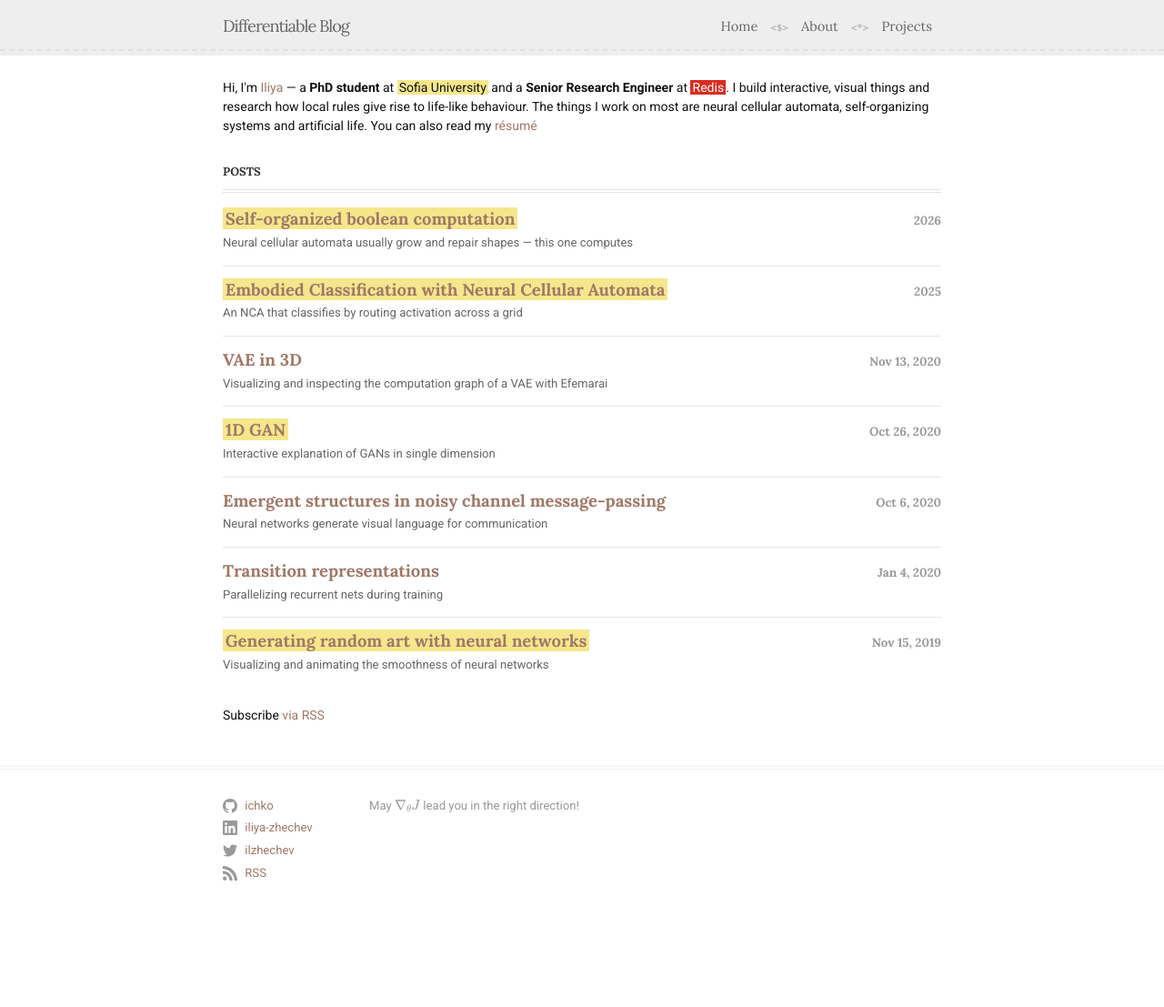
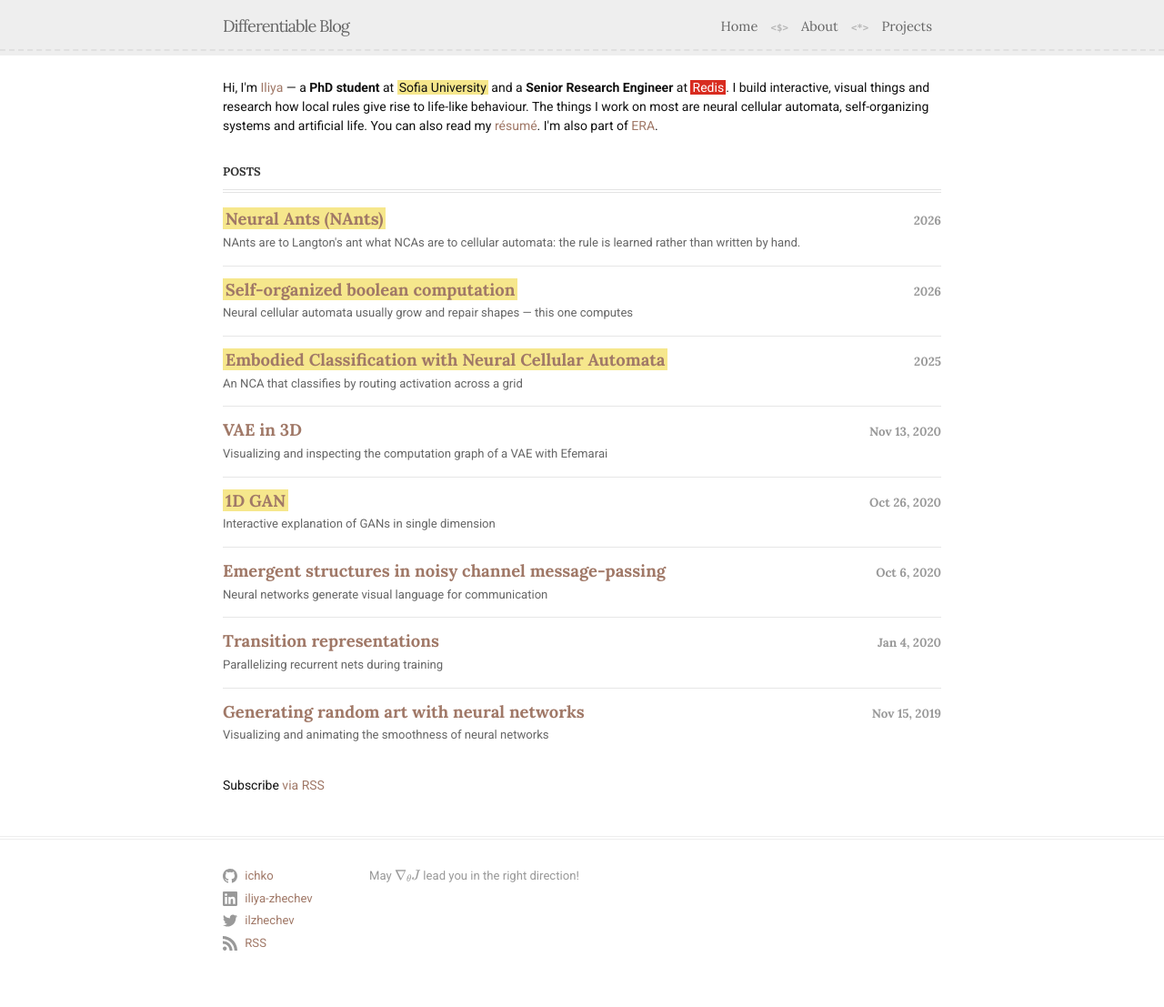
Before and after one commit to ichko/ichko.github.io, a Jekyll site: the page built from index.markdown, in a window 1280 px wide. Shown: the whole page at 91% size. Built offline with Jekyll 4.4.1, drawn with Linux system fonts in a browser that asks for light colours; formulas are drawn with MathJax 3; before the commit the page ends 1029 px from its top, so only the background shows below that.

Commit message:
Add NAnts post link, ERA mention; unpin CPPN post; black favicon
Co-Authored-By: Claude Opus 5 (1M context) <noreply@anthropic.com>

```diff
--- a/_layouts/home.html
+++ b/_layouts/home.html
@@ -11,7 +11,8 @@ layout: default
     <b>Senior Research Engineer</b> at <span class="hl-red">Redis</span>. I build interactive, visual things and research
     how local rules give rise to life-like behaviour. The things I work on most are
     neural cellular automata, self-organizing systems and artificial life. You can also
-    read my <a href="https://docs.google.com/document/d/1r7JO3kJerb399GzJ2ZE61b5sN2b7zxHt-BYxwwimSTs/edit" target="_blank" rel="noopener">résumé</a>
+    read my <a href="https://docs.google.com/document/d/1r7JO3kJerb399GzJ2ZE61b5sN2b7zxHt-BYxwwimSTs/edit" target="_blank" rel="noopener">résumé</a>.
+    I'm also part of <a href="https://emergingresearchers.life/" target="_blank" rel="noopener">ERA</a>.
   </p>
 
   {%- assign date_format = site.minima.date_format | default: "%b %-d, %Y" -%}
@@ -19,6 +20,15 @@ layout: default
 
   <h2 class="post-list-heading">Posts</h2>
   <ul class="post-list">
+    <li>
+      <a class="post-link" href="https://ichko.github.io/nants/" target="_blank" rel="noopener">
+        <h4 class="post-head">
+          <span class="post-link-title"><span class="hl">Neural Ants (NAnts)</span></span>
+          <span class="post-link-date">2026</span>
+        </h4>
+        <div class="post-link-subtitle">NAnts are to Langton's ant what NCAs are to cellular automata: the rule is learned rather than written by hand.</div>
+      </a>
+    </li>
     <li>
       <a class="post-link" href="https://ncpu.pages.dev/" target="_blank" rel="noopener">
         <h4 class="post-head">
--- a/_posts/2019-11-15-cppns.markdown
+++ b/_posts/2019-11-15-cppns.markdown
@@ -6,7 +6,6 @@ date: 2019-11-15 21:39:01 +0200
 categories: neural networks cppn art
 image: /assets/cppn/1_cool_fire.png
 comments: true
-pinned: true
 ---
 
 ![Colorful output from the CPPN](/assets/cppn/1_cool_fire.png)
```
Also changed, not shown: favicon.svg.
